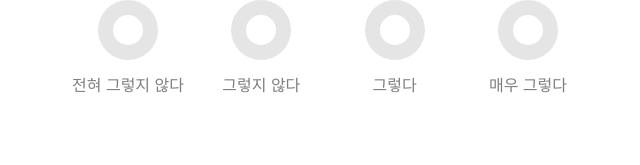
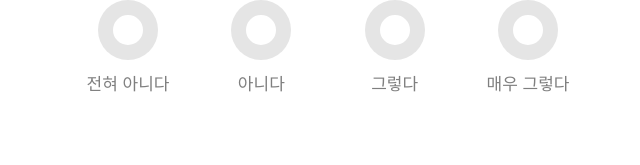
Before and after one commit to alstjr5949/plantTest, a React (Create React App) app: page /test in a window 1280 px wide. Shown: the part 405-570 px from the top of the page, without its empty margins (312-952 px from the left). Built offline with nearby package versions, Linux system fonts and the light colour scheme.

Commit message:
result page

```diff
--- a/src/Routes/home.tsx
+++ b/src/Routes/home.tsx
@@ -109,7 +109,7 @@ const StartBtn = styled.div`
   );
   color: white;
   font-size: 20px;
-  font-weight: 500;
+  font-weight: 600;
   margin-bottom: 30px;
   cursor: pointer;
   @media ${(props) => props.theme.IphoneX} {
--- a/src/Routes/result.tsx
+++ b/src/Routes/result.tsx
@@ -66,8 +66,7 @@ const ResultSub = styled.div`
   margin-top: 40px;
   padding: 40px 20px;
   border-radius: 20px;
-  box-shadow: rgb(204, 219, 232) 3px 3px 6px 0px inset,
-    rgba(255, 255, 255, 0.5) -3px -3px 6px 1px inset;
+  box-shadow: rgba(150, 98, 84, 0.15) 0px 0px 0px 1px;
   @media ${(props) => props.theme.IphoneX} {
     width: 100%;
   }
@@ -120,7 +119,7 @@ const RestartBtn = styled.div`
   height: 60px;
   border-radius: 40px;
   font-size: 20px;
-  font-weight: 500;
+  font-weight: 600;
   background: linear-gradient(
     to right,
     #cee166,
--- a/src/Routes/test.tsx
+++ b/src/Routes/test.tsx
@@ -87,7 +87,7 @@ const FourAnswerBtn = styled(motion.div)`
     width: 120px;
     position: absolute;
     bottom: -50px;
-    font-size: 16px;
+    font-size: 17px;
     text-align: center;
     font-weight: 400;
     color: rgba(0, 0, 0, 0.5);
@@ -181,10 +181,10 @@ function Test() {
       {questionNum < 17 ? (
         <FourAnswer>
           <FourAnswerBtn onClick={btnClick}>
-            <span>전혀 그렇지 않다</span>
+            <span>전혀 아니다</span>
           </FourAnswerBtn>
           <FourAnswerBtn onClick={btnClick}>
-            <span>그렇지 않다</span>
+            <span>아니다</span>
           </FourAnswerBtn>
           <FourAnswerBtn onClick={btnClick}>
             <span>그렇다</span>
@@ -196,7 +196,7 @@ function Test() {
       ) : (
         <TwoAnswer>
           <FourAnswerBtn onClick={btnClick}>
-            <span>그렇지 않다</span>
+            <span>아니다</span>
           </FourAnswerBtn>
           <FourAnswerBtn onClick={btnClick}>
             <span>그렇다</span>
```
